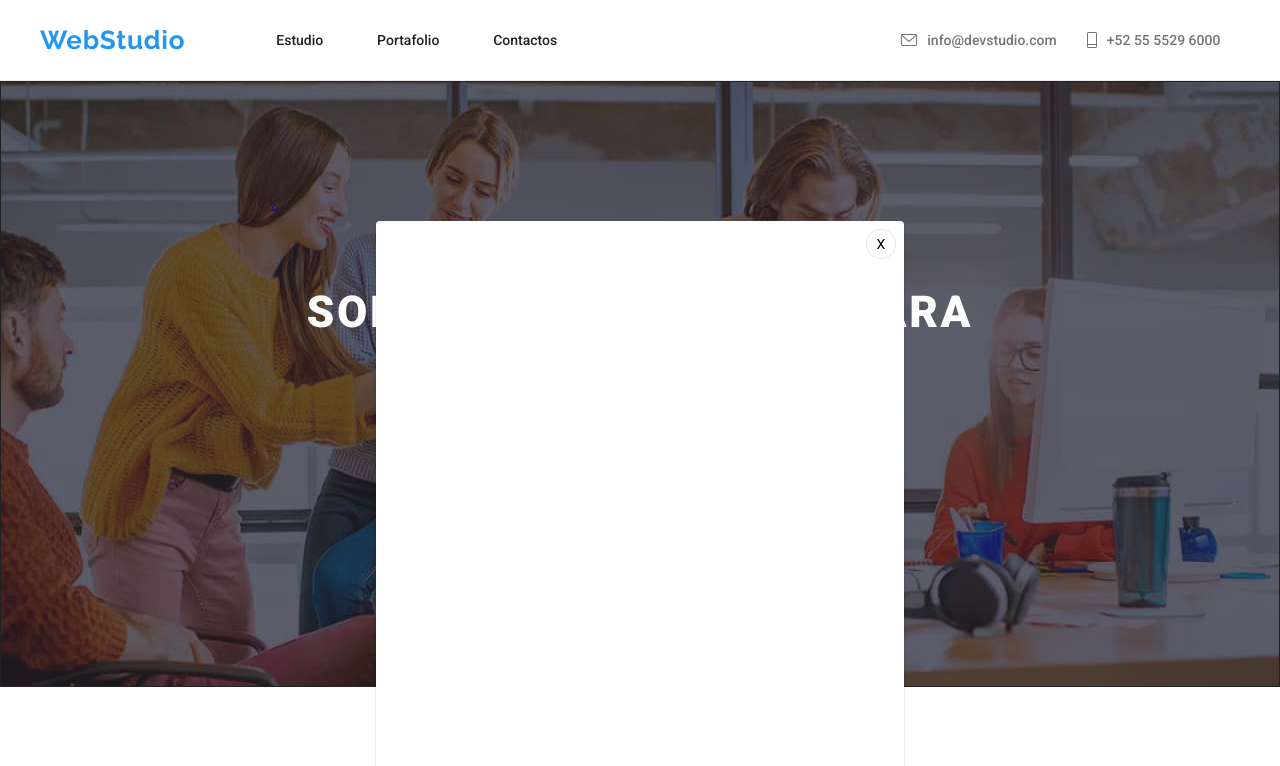
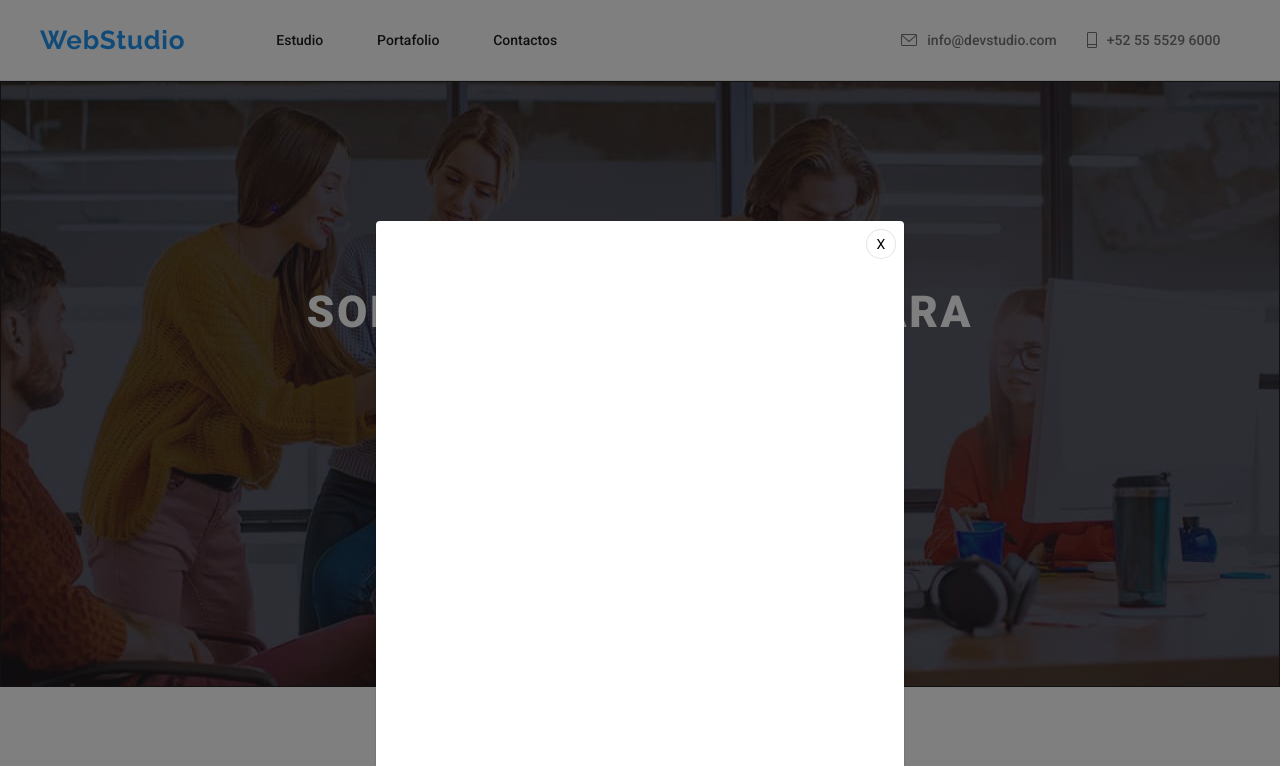
Before and after one commit to Brayanmv77/goit-markup-hw-05, a plain HTML site: page index.html in a window 1280 px wide. Both pictures are taken after a click on the button "Solicite nuestro servicio". Shown: the top 766 px of the page. Drawn offline with Linux system fonts and the light colour scheme.

Commit message:
modal finished

```diff
--- a/css/styles.css
+++ b/css/styles.css
@@ -199,16 +199,22 @@ header {
 }
 
 .backdrop {
+  width: 100%;
+  height: 100%;
+  z-index: 2;
+  background-color: rgb(0, 0, 0, 0.5);
+  transition: opacity 250ms cubic-bezier(0.4, 0, 0.2, 1),
+    visibility 250ms cubic-bezier(0.4, 0, 0.2, 1);
+
   position: fixed;
   top: 0;
   left: 0;
-  width: 100%;
-  height: 100%;
-  z-index: 2;
 }
 
 .backdrop.is-hidden {
   visibility: hidden;
+  opacity: 0;
+  pointer-events: none;
 }
 
 .modal {
```
